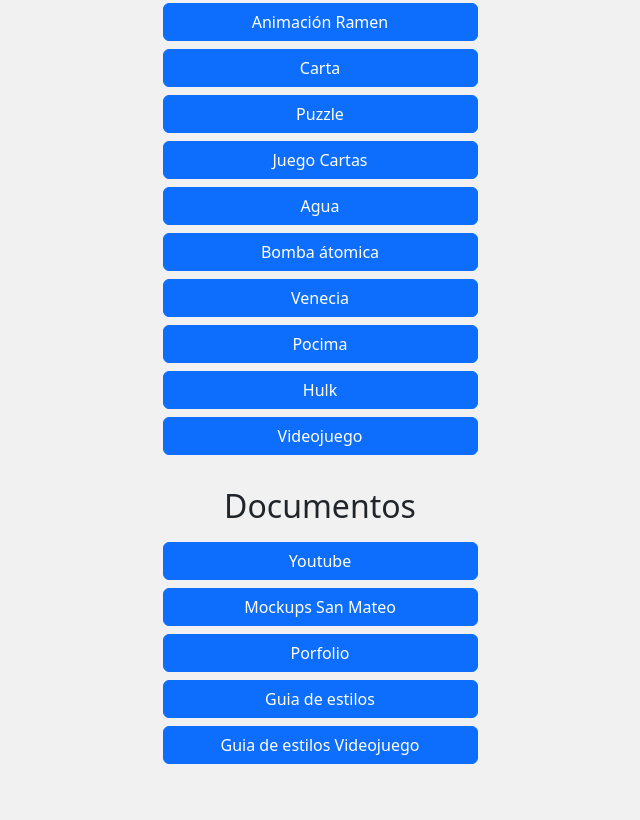
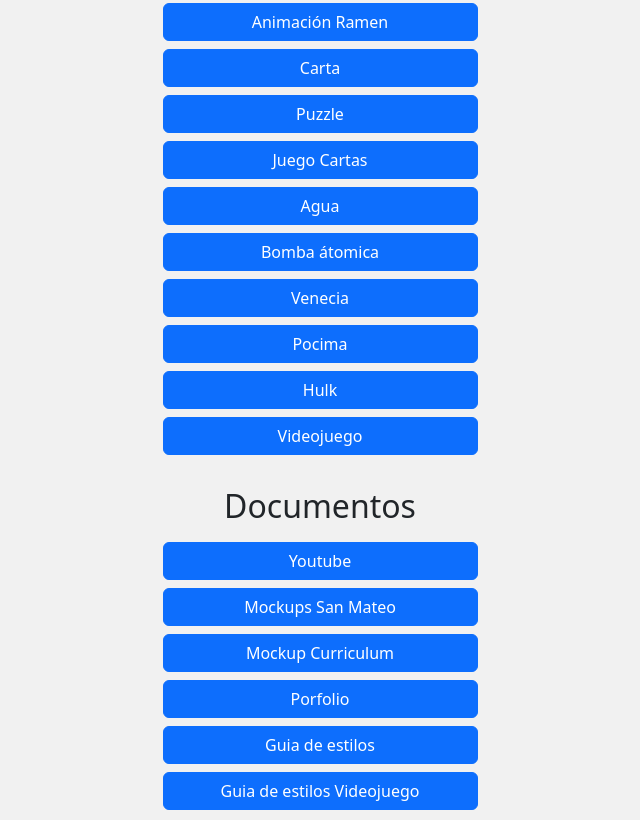
Before and after one commit to Marcos-Guerreros-Ocon/Interfaces, a plain HTML site: page index.html in a window 1280 px wide. Shown: the part 529-1349 px from the top of the page, without its empty margins (320-960 px from the left). Before the commit the page ends 1303 px from the top, so only its background shows below. Drawn offline with nearby package versions, Linux system fonts and the light colour scheme.

Commit message:
Update Index

```diff
--- a/index.html
+++ b/index.html
@@ -63,6 +63,9 @@
             <a class=" btn btn-primary mt-2 "
                 href="https://www.figma.com/file/pXlRYBwo0MuPPVJ2lUhZlW/VideoStream?type=design&node-id=0%3A1&mode=design&t=jXSd6PB0hxA7r1EX-1">Youtube</a>
             <a class=" btn btn-primary mt-2 " href="res/Mockups_Marcos_Guerreros_Ocón.pdf">Mockups San Mateo</a>
+            <a class=" btn btn-primary mt-2 "
+                href="https://www.figma.com/file/IRWySpcfYQBGaYpXb3Xr1I/Untitled?type=design&node-id=0-1&mode=design&t=Jgt32KjS1pamh0s9-0">Mockup
+                Curriculum</a>
             <a class=" btn btn-primary mt-2 " href="res/Porfolio Marcos Guerreros.zip">Porfolio</a>
             <a class=" btn btn-primary mt-2 " href="res/Guia de Estilo Marcos Guerreros.pdf">Guia de estilos</a>
             <a class=" btn btn-primary mt-2 " href="res/Guia Estilos Videojuego.pdf">Guia de estilos Videojuego</a>
```
